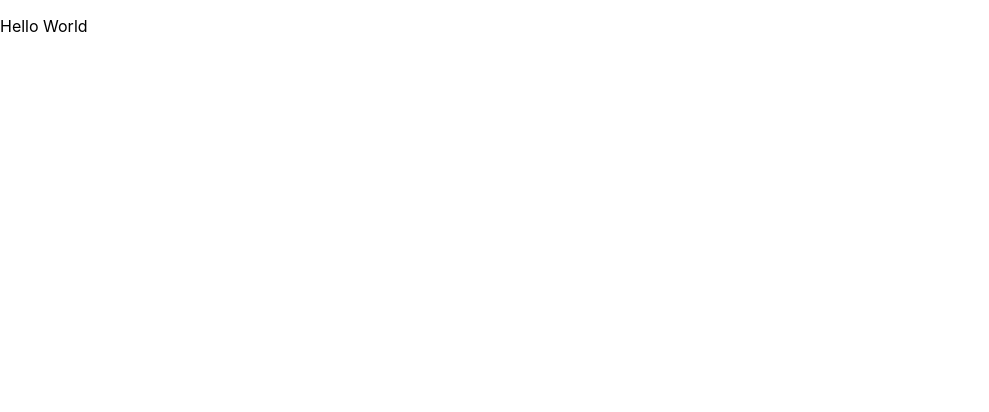
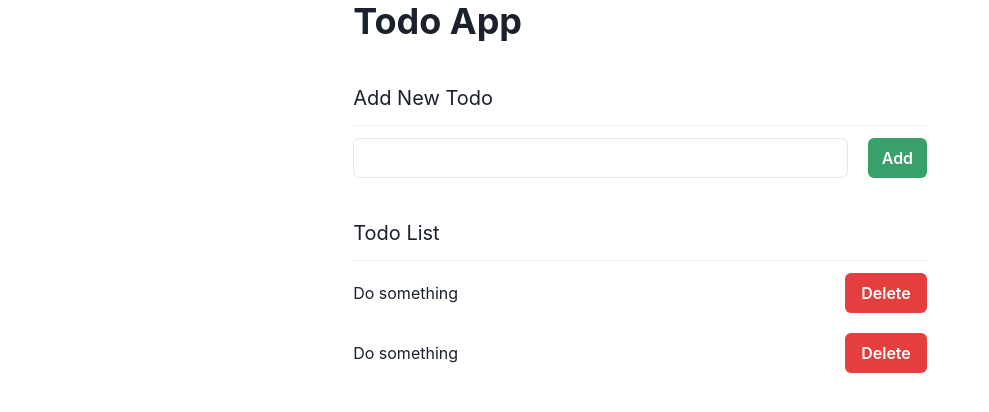
Before and after one commit to shellord/graphql-ts-todo-app, a Next.js app: page / in a window 1280 px wide. Shown: the top 412 px of the page, without its empty margins (0-989 px from the left). Built offline with nearby package versions, Linux system fonts and the light colour scheme.

Commit message:
:lipstick: Added Frontend ui

```diff
--- a/package.json
+++ b/package.json
@@ -23,6 +23,10 @@
     ]
   },
   "dependencies": {
+    "@chakra-ui/react": "^1.8.6",
+    "@emotion/react": "^11.8.2",
+    "@emotion/styled": "^11.8.1",
+    "framer-motion": "^6.2.8",
     "next": "12.1.0",
     "react": "17.0.2",
     "react-dom": "17.0.2"
--- /dev/null
+++ b/src/components/common/Header.tsx
@@ -0,0 +1,10 @@
+import { Box, Heading } from '@chakra-ui/react'
+
+const Header = () => {
+  return (
+    <Box>
+      <Heading>Todo App</Heading>
+    </Box>
+  )
+}
+export default Header
--- /dev/null
+++ b/src/components/layout/Layout.tsx
@@ -0,0 +1,15 @@
+import { Container } from '@chakra-ui/react'
+import { PropsWithChildren } from 'react'
+
+import Header from '@/components/common/Header'
+
+const Layout = ({ children }: PropsWithChildren<{}>) => {
+  return (
+    <Container>
+      <Header />
+      {children}
+    </Container>
+  )
+}
+
+export default Layout
--- /dev/null
+++ b/src/components/todo/TodoItem.tsx
@@ -0,0 +1,18 @@
+import { Button, Flex, Text } from '@chakra-ui/react'
+
+type Props = {
+  content: string
+}
+
+const TodoItem = ({ content }: Props) => {
+  return (
+    <Flex alignItems='center' justifyContent='space-between'>
+      <Text>{content}</Text>
+      <Button ml='5' colorScheme='red'>
+        Delete
+      </Button>
+    </Flex>
+  )
+}
+
+export default TodoItem
--- a/src/pages/_app.tsx
+++ b/src/pages/_app.tsx
@@ -1,8 +1,12 @@
-import '@/styles/globals.css'
+import { ChakraProvider } from '@chakra-ui/react'
 import type { AppProps } from 'next/app'
 
 function MyApp({ Component, pageProps }: AppProps) {
-  return <Component {...pageProps} />
+  return (
+    <ChakraProvider>
+      <Component {...pageProps} />
+    </ChakraProvider>
+  )
 }
 
 export default MyApp
--- a/src/pages/index.tsx
+++ b/src/pages/index.tsx
@@ -1,10 +1,46 @@
+import {
+  Box,
+  Button,
+  Divider,
+  Flex,
+  Input,
+  Spacer,
+  Text,
+} from '@chakra-ui/react'
 import type { NextPage } from 'next'
+
+import Layout from '@/components/layout/Layout'
+import TodoItem from '@/components/todo/TodoItem'
 
 const Home: NextPage = () => {
   return (
-    <div className='ss'>
-      <p>Hello World</p>
-    </div>
+    <Layout>
+      <Box mt='10'>
+        <Box>
+          <Text fontSize='xl'>Add New Todo</Text>
+          <Divider my='3' />
+
+          <Flex>
+            <Input />
+            <Button ml='5' colorScheme='green'>
+              Add
+            </Button>
+          </Flex>
+        </Box>
+        <Box mt='10'>
+          <Text fontSize='xl'>Todo List</Text>
+          <Divider my='3' />
+          <Flex direction='column'>
+            <Box mb='5'>
+              <TodoItem content='Do something' />
+            </Box>
+            <Box mb='5'>
+              <TodoItem content='Do something' />
+            </Box>
+          </Flex>
+        </Box>
+      </Box>
+    </Layout>
   )
 }
 
--- a/src/styles/globals.css
+++ /dev/null
@@ -1,16 +0,0 @@
-html,
-body {
-  padding: 0;
-  margin: 0;
-  font-family: -apple-system, BlinkMacSystemFont, Segoe UI, Roboto, Oxygen,
-    Ubuntu, Cantarell, Fira Sans, Droid Sans, Helvetica Neue, sans-serif;
-}
-
-a {
-  color: inherit;
-  text-decoration: none;
-}
-
-* {
-  box-sizing: border-box;
-}
```
Also changed, not shown: 1 other file (tests, documents, lock files or other folders).
